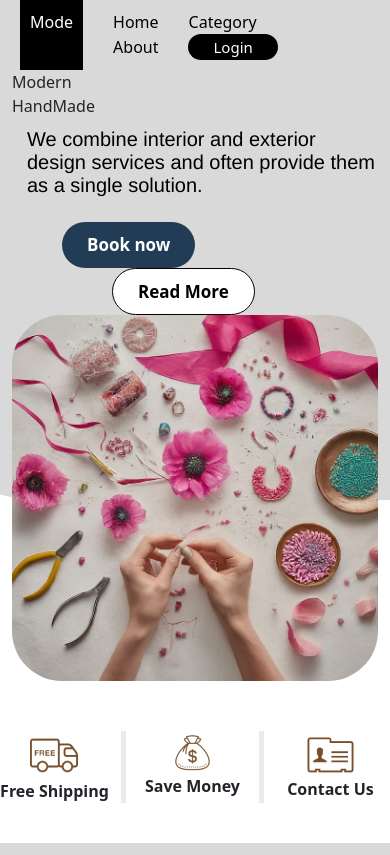
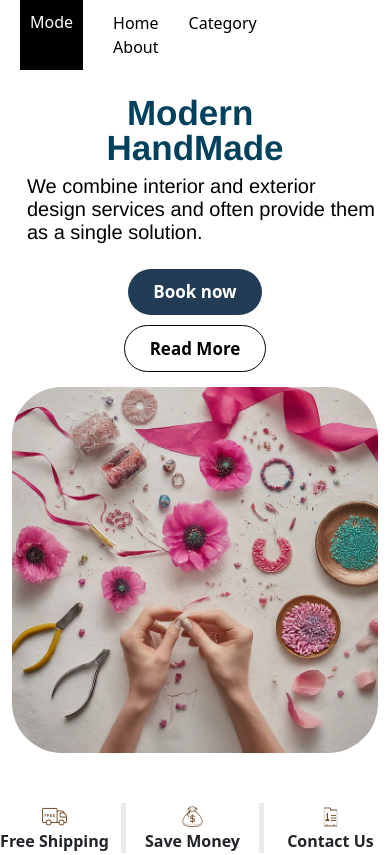
Before and after one commit to Yassinbesbes/handmade_projectSite, a React (Create React App) app: page / in a window 390 px wide. Shown: the top 855 px of the page. Built offline with nearby package versions, Linux system fonts and the light colour scheme.

Commit message:
first Style

```diff
--- a/package.json
+++ b/package.json
@@ -8,6 +8,7 @@
     "@testing-library/react": "^13.4.0",
     "@testing-library/user-event": "^13.5.0",
     "bootstrap": "^5.3.3",
+    "flowbite-react": "^0.7.2",
     "react": "^18.2.0",
     "react-bootstrap": "^2.10.1",
     "react-dom": "^18.2.0",
--- a/src/first.css
+++ b/src/first.css
@@ -82,19 +82,21 @@ a:hover::after {
 /* style of the title and the tag*/
 
 
-
-.button-title{
+.button-title {
+  display: flex;
   margin-left: 50px;
   margin-top: 25px;
 }
-.Book-now{
-  background-color:#213C54;
+
+/* Styles for the "Book now" button */
+.Book-now {
+  background-color: #213C54;
   color: white;
   border-radius: 50px;
   border: none;
   padding: 10px 25px;
   cursor: pointer;
-  font-size:17px;
+  font-size: 17px;
   font-weight: 600;
 }
 
@@ -179,6 +181,29 @@ margin-right: 25%;
 
 /* Responsive styles */
 @media (max-width: 768px) {
+  .all{
+    margin-top:25px;
+  }
+  .black-button{
+    display:none;
+  }
+  .rectangle{
+    display:none;
+  }
+  .title{
+    color: #00425e;
+    font-family: "Poppins-SemiBold", Helvetica;
+    font-size: 35px;
+    font-weight: 600;
+    line-height: 90px;
+    white-space: pre-wrap;
+    line-height: 1;
+    text-align:center;
+  }
+  p{
+
+  }
+
   .header-box {
     margin-left: 0;
   }
@@ -197,4 +222,21 @@ margin-right: 25%;
   .Detaille{
     display: none;
   }
+  .button-title{
+    flex-direction:column;
+    align-items:center;
+    margin-left:0;
+
+  }
+.Reade-More{
+  margin-top:10px;
+  margin-left:0;
 }
+.hand_made{
+  margin-top:15px;
+}
+.phone-image {
+  width: 25px;
+  height: 25px;
+}
+}
--- a/src/first.js
+++ b/src/first.js
@@ -53,23 +53,24 @@ function First() {
       <Row className='x'>
         {/* First feature */}
         <Col xs={4} md={4} className="col-border">
-          <Image src={Shipping} fluid />
+          <Image src={Shipping} fluid className="phone-image" />
           <div className='Nom'>Free Shipping</div>
           <div className='Detaille'>We offer free shipping on all orders.</div>
         </Col>
         {/* Second feature */}
         <Col xs={4} md={4} className="col-border">
-          <Image src={Bag} fluid />
+          <Image src={Bag} fluid className="phone-image" />
           <div className='Nom'>Save Money</div>
           <div className='Detaille'>Our prices help you save money.</div>
         </Col>
         {/* Third feature */}
         <Col xs={4} md={4} className="col-border">
-          <Image src={Contact} fluid />
+          <Image src={Contact} fluid className="phone-image" />
           <div className='Nom'>Contact Us</div>
           <div className='Detaille'>Contact us for any inquiries.</div>
         </Col>
       </Row>
+
     </div>
   );
 }
```
Also changed, not shown: 1 other file (tests, documents, lock files or other folders).
